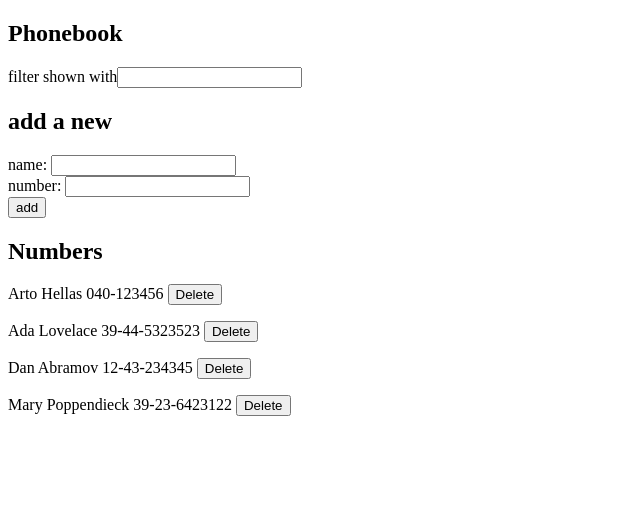
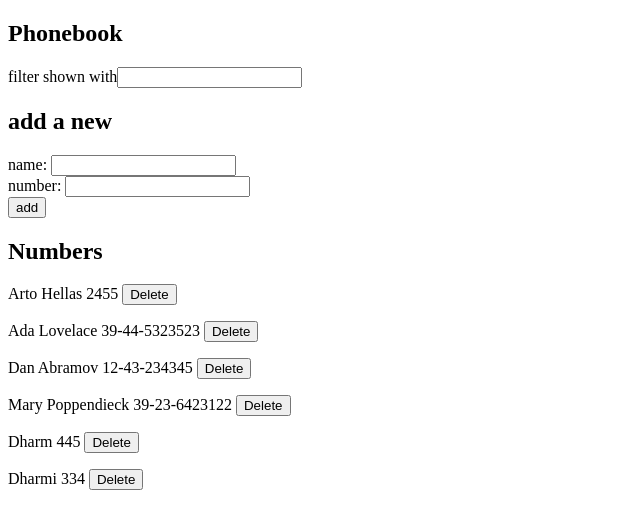
Before and after one commit to iXeCl/fullstackopen, a React (Vite) app in the folder Part2/phonebook/: page / in a window 1280 px wide. Shown: the top 528 px of the page, without its empty margins (0-640 px from the left). Built offline with nearby package versions, Linux system fonts and the light colour scheme; data requests are answered from the project's data file.

Commit message:
Finished Exercise 2.15

```diff
--- a/Part2/phonebook/db.json
+++ b/Part2/phonebook/db.json
@@ -2,7 +2,7 @@
   "persons": [
     {
       "name": "Arto Hellas",
-      "number": "040-123456",
+      "number": "2455",
       "id": "1"
     },
     {
@@ -19,6 +19,16 @@
       "name": "Mary Poppendieck",
       "number": "39-23-6423122",
       "id": "4"
+    },
+    {
+      "id": "5",
+      "name": "Dharm",
+      "number": "445"
+    },
+    {
+      "id": "6",
+      "name": "Dharmi",
+      "number": "334"
     }
   ]
 }
--- a/Part2/phonebook/src/App.jsx
+++ b/Part2/phonebook/src/App.jsx
@@ -35,9 +35,23 @@ const App = () => {
       // Exit the function if empty
     }
     else if (nameExists){
-      setNewName('')
-      setNewNumber('')
-      return alert(`${newName} is already added to phonebook`)
+      const findPersonIdByName = (name) => {
+        const person = persons.find(person => person.name === name);
+        return person ? person.id : null
+    }
+      if (window.confirm(`${newName} is already added to the phonebook, would you like to replace the old number with a new one?`)) {
+        return(
+          alterPerson(findPersonIdByName(newName))
+          ,setNewName('')
+          ,setNewNumber('')
+      )
+      }
+      else {
+
+
+      }
+
+
 
     }
     const nameObject = {
@@ -78,6 +92,28 @@ const App = () => {
     }
   }
 
+const alterPerson = id => {
+  const url = `http://localhost:3001/persons/${id}`
+  const personToChange = persons.find(p => p.id === id)
+  const changedPerson = { ...personToChange, number: newNumber }
+
+  console.log(personToChange)
+  console.log(changedPerson)
+
+
+
+  phonebookService
+    .update(id, changedPerson )
+      .then(returnedPerson => {
+      setPersons(persons.map(p => p.id !== id ? p : returnedPerson))
+    })
+    .catch(error => {
+      alert(
+        `the person '${personToChange.name}' was already deleted from server`
+      )
+
+    })
+}
 
 
   return (
```
